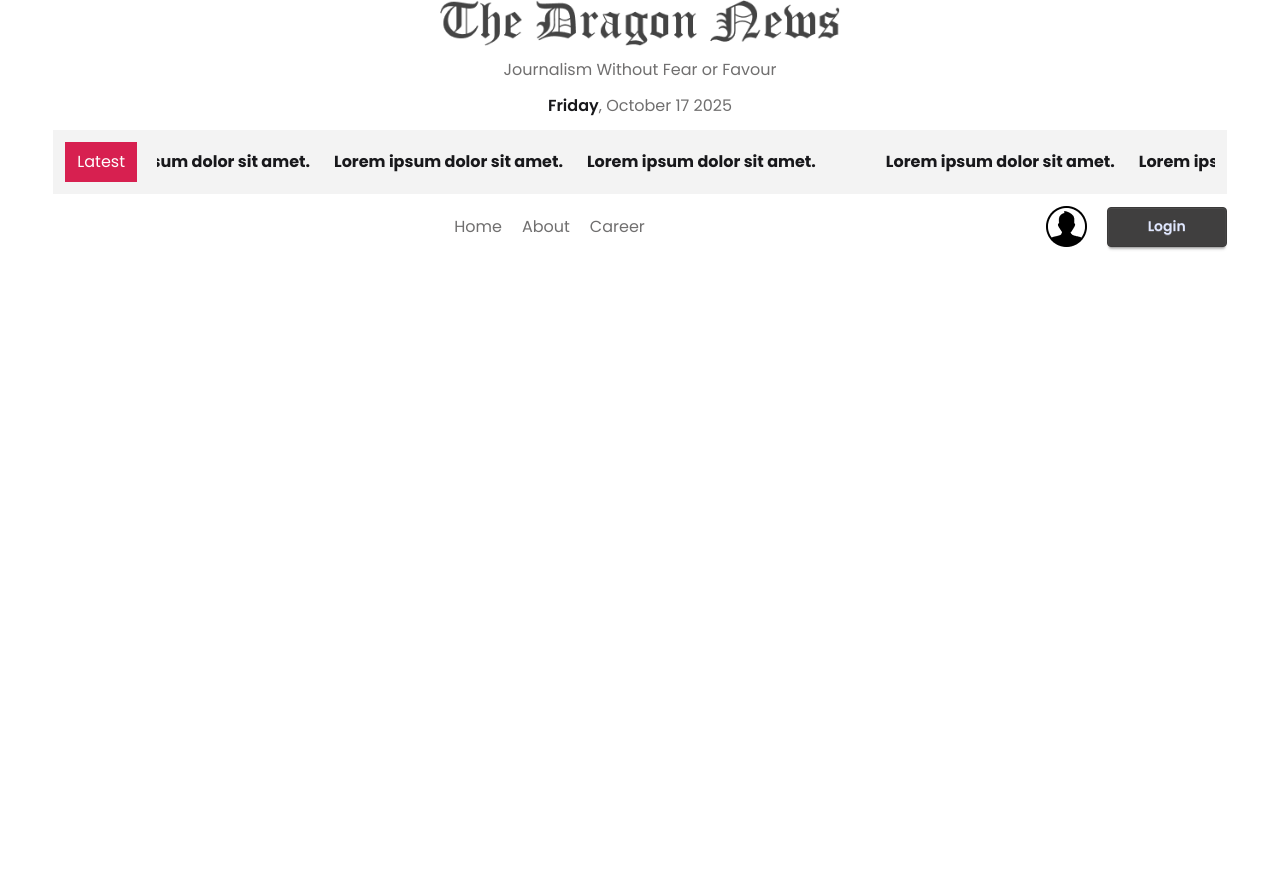
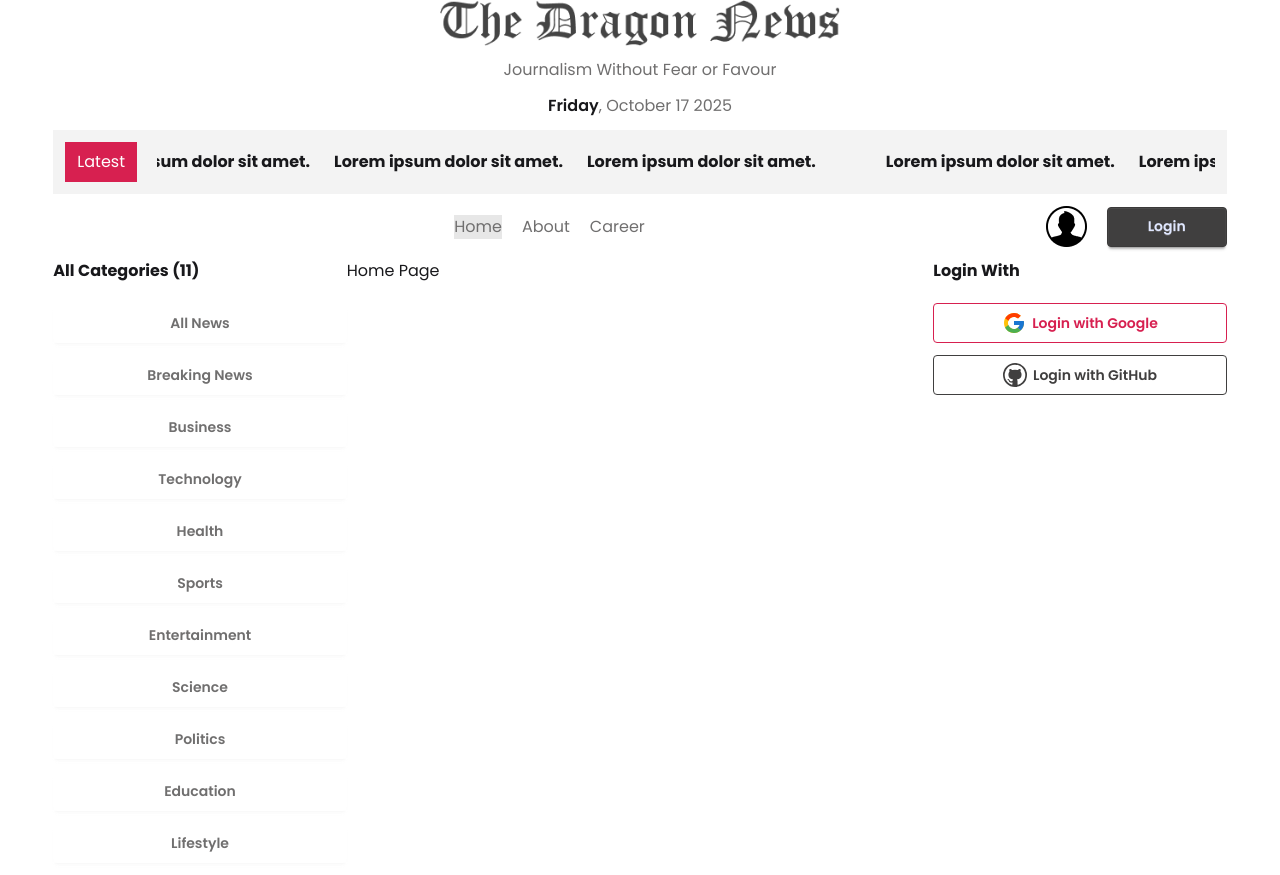
Before and after one commit to TawfiqAhmedRafi/Dragon-News, a React (Vite) app: page / in a window 1280 px wide. Before the commit the page ends 800 px from the top, so only its background shows below. Built offline with nearby package versions, Linux system fonts and the light colour scheme.

Commit message:
Display Categories & Show Params & Social Login options

```diff
--- a/package.json
+++ b/package.json
@@ -15,6 +15,7 @@
     "react": "^19.1.1",
     "react-dom": "^19.1.1",
     "react-fast-marquee": "^1.6.5",
+    "react-icons": "^5.5.0",
     "react-router": "^7.9.4",
     "tailwindcss": "^4.1.14"
   },
--- /dev/null
+++ b/src/Components/Categories.jsx
@@ -0,0 +1,28 @@
+import React, { use } from "react";
+import { NavLink } from "react-router";
+const categoryPromise = fetch("/categories.json").then((res) => res.json());
+
+const Categories = () => {
+  const categories = use(categoryPromise);
+
+  return (
+    <div>
+      <h2 className="font-bold">All Categories ({categories.length})</h2>
+      <div className="grid grid-cols-1 mt-5 gap-3">
+        {categories.map((category) => (
+          <NavLink
+            key={category.id}
+            className={
+              "btn bg-base-100 border-0 hover:bg-base-200 font-semibold text-accent"
+            }
+            to={`/category/${category.id}`}
+          >
+            {category.name}
+          </NavLink>
+        ))}
+      </div>
+    </div>
+  );
+};
+
+export default Categories;
--- /dev/null
+++ b/src/Components/HomeLayout/LeftAside.jsx
@@ -0,0 +1,16 @@
+import React, { Suspense } from 'react';
+import Categories from '../Categories';
+
+const LeftAside = () => {
+    return (
+        <div>
+            <Suspense fallback={<span className="loading loading-dots loading-xl"></span>
+}>
+                <Categories></Categories>
+            </Suspense>
+
+        </div>
+    );
+};
+
+export default LeftAside;
--- /dev/null
+++ b/src/Components/HomeLayout/RightAside.jsx
@@ -0,0 +1,12 @@
+import React from 'react';
+import SocialLogin from './SocialLogin';
+
+const RightAside = () => {
+    return (
+        <div>
+            <SocialLogin></SocialLogin>
+        </div>
+    );
+};
+
+export default RightAside;
--- /dev/null
+++ b/src/Components/HomeLayout/SocialLogin.jsx
@@ -0,0 +1,17 @@
+import React from 'react';
+import { FcGoogle } from 'react-icons/fc';
+import { VscGithub } from 'react-icons/vsc';
+
+const SocialLogin = () => {
+    return (
+        <div>
+           <h2 className='font-bold mb-5'>Login With</h2>
+           <div className='space-y-3'>
+            <button className='btn btn-secondary btn-outline w-full '><FcGoogle size={24} /> Login with Google</button>
+            <button className='btn btn-primary btn-outline w-full '> <VscGithub size={24}/>Login with GitHub</button>
+            </div>
+        </div>
+    );
+};
+
+export default SocialLogin;
--- a/src/Layouts/HomeLayout.jsx
+++ b/src/Layouts/HomeLayout.jsx
@@ -3,6 +3,8 @@
 import Header from '../Components/Header';
 import LatestNews from '../Components/LatestNews';
 import Navbar from '../Components/Navbar';
+import LeftAside from '../Components/HomeLayout/LeftAside';
+import RightAside from '../Components/HomeLayout/RightAside';
 
 const HomeLayout = () => {
     return (
@@ -17,12 +19,16 @@
                 </nav>
             </header>
 
-            <main>
-                <section className="left-nav"></section>
-                <section className="main">
+            <main className='w-11/12 mx-auto my-3 grid grid-cols-12'>
+                <aside className='col-span-3'>
+                    <LeftAside></LeftAside>
+                </aside>
+                <section className='col-span-6'>
                     <Outlet></Outlet>
                 </section>
-                <section className="right-nav"></section>
+                <aside className='col-span-3'>
+                    <RightAside></RightAside>
+                </aside>
             </main>
         </div>
     );
--- /dev/null
+++ b/src/Page/CategoryNews.jsx
@@ -0,0 +1,14 @@
+import React from 'react';
+import { useParams } from 'react-router';
+
+const CategoryNews = () => {
+    const {id} =useParams()
+    console.log(id)
+    return (
+        <div>
+            CategoryNews-{id}
+        </div>
+    );
+};
+
+export default CategoryNews;
--- /dev/null
+++ b/src/Page/Home.jsx
@@ -0,0 +1,11 @@
+import React from 'react';
+
+const Home = () => {
+    return (
+        <div>
+           Home Page
+        </div>
+    );
+};
+
+export default Home;
--- a/src/index.css
+++ b/src/index.css
@@ -17,3 +17,7 @@
 *{
   font-family: "Poppins", sans-serif;
 }
+a.active{
+  @apply bg-base-300;
+
+}
```
Also changed, not shown: src/Routes/Router.jsx (+13 -1 lines), 1 other file (tests, documents, lock files or other folders).
